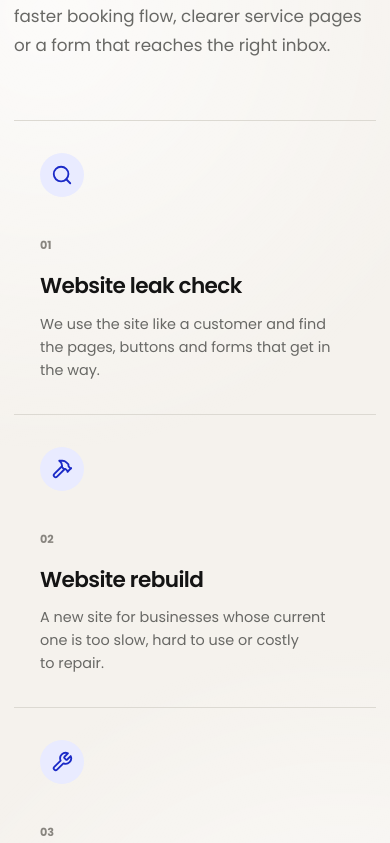
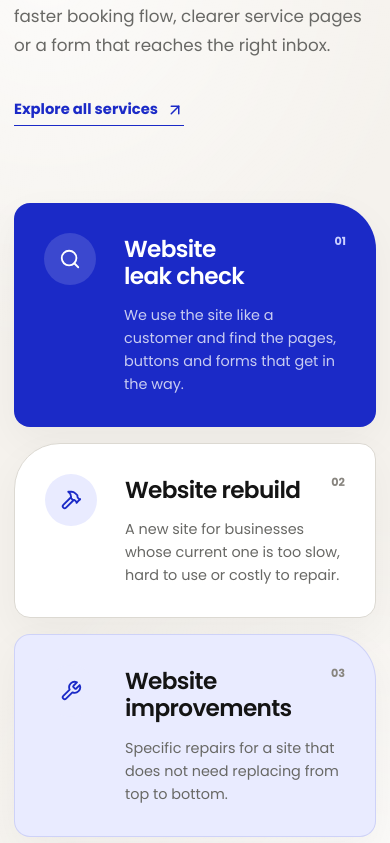
Before and after one commit to AdiKsOnDev/leakproof, a React (Vite) app: page / in a window 390 px wide. Shown: the part 2461-3304 px from the top of the page. Built offline with nearby package versions, Linux system fonts and the light colour scheme.

Commit message:
feat(homepage): redesign services overview

```diff
--- a/src/pages/HomePage.tsx
+++ b/src/pages/HomePage.tsx
@@ -86,12 +86,15 @@ export function HomePage() {
       </section>
 
       <section className="section section--soft">
-        <div className="container">
-          <SectionHeading
-            eyebrow="What we fix"
-            title="Fix what is broken. Rebuild when it makes sense."
-            text="Some sites need replacing. Others need a faster booking flow, clearer service pages or a form that reaches the right inbox."
-          />
+        <div className="container what-we-fix__layout">
+          <div className="what-we-fix__intro">
+            <SectionHeading
+              eyebrow="What we fix"
+              title="Fix what is broken. Rebuild when it makes sense."
+              text="Some sites need replacing. Others need a faster booking flow, clearer service pages or a form that reaches the right inbox."
+            />
+            <ArrowLink to="/services">Explore all services</ArrowLink>
+          </div>
           <div className="home-services">
             {services.map((service) => {
               const Icon = service.icon
@@ -105,7 +108,6 @@ export function HomePage() {
               )
             })}
           </div>
-          <div className="section-link"><ArrowLink to="/services">Explore all services</ArrowLink></div>
         </div>
       </section>
 
--- a/src/styles/_pages.scss
+++ b/src/styles/_pages.scss
@@ -239,55 +239,109 @@
   margin: 0;
 }
 
+.what-we-fix__layout {
+  display: grid;
+  grid-template-columns: 0.8fr 1.2fr;
+  align-items: start;
+  gap: 90px;
+}
+
+.what-we-fix__intro .section-heading {
+  margin-bottom: 35px;
+}
+
 .home-services {
+  position: relative;
   display: grid;
-  grid-template-columns: repeat(4, 1fr);
-  border-top: 1px solid $line;
-  border-bottom: 1px solid $line;
+  gap: 16px;
+  padding-block: 22px;
 }
 
 .home-services article {
-  min-height: 330px;
-  padding: 32px 26px;
-  border-right: 1px solid $line;
+  position: relative;
+  display: grid;
+  grid-template-columns: 58px 1fr auto;
+  align-items: start;
+  gap: 0 22px;
+  min-height: 175px;
+  padding: 30px;
+  border: 1px solid $line;
+  border-radius: 16px 46px 16px 16px;
+  background: $white;
+  box-shadow: 0 14px 40px rgba($ink, 0.045);
 }
 
-.home-services article:last-child {
-  border-right: 0;
+.home-services article:nth-child(odd) {
+  margin-right: 55px;
+}
+
+.home-services article:nth-child(even) {
+  margin-left: 55px;
+  border-radius: 46px 16px 16px 16px;
+}
+
+.home-services article:first-child {
+  border: 0;
+  background: $blue;
+  color: $white;
+}
+
+.home-services article:nth-child(3) {
+  border-color: rgba($blue, 0.13);
+  background: $soft-blue;
 }
 
 .home-services__icon {
   display: grid;
-  width: 44px;
-  height: 44px;
-  margin-bottom: 55px;
+  grid-row: 1 / span 3;
+  width: 52px;
+  height: 52px;
   border-radius: 50%;
   background: $soft-blue;
   color: $blue;
   place-items: center;
 }
 
+.home-services article:first-child .home-services__icon {
+  background: rgba($white, 0.14);
+  color: $white;
+}
+
 .home-services__number {
-  display: block;
-  margin-bottom: 18px;
+  grid-column: 3;
+  grid-row: 1;
   color: #88857f;
   font-size: 0.7rem;
   font-weight: 700;
 }
 
+.home-services article:first-child .home-services__number {
+  color: #cbd0ff;
+}
+
 .home-services h3 {
-  margin-bottom: 14px;
+  grid-column: 2;
+  grid-row: 1;
+  margin: 3px 0 14px;
+  font-size: 1.45rem;
 }
 
 .home-services p {
+  grid-column: 2 / span 2;
+  grid-row: 2;
+  max-width: 520px;
   margin: 0;
   color: $muted;
   font-size: 0.9rem;
 }
 
-.section-link {
-  margin-top: 35px;
-  text-align: right;
+.home-services article:first-child p {
+  color: rgba($white, 0.76);
+}
+
+.what-we-fix__intro .arrow-link {
+  color: $blue;
+  border-color: $blue;
 }
 
 .process-section {
--- a/src/styles/_responsive.scss
+++ b/src/styles/_responsive.scss
@@ -12,16 +12,8 @@
     grid-template-columns: 1.15fr 0.85fr;
   }
 
-  .home-services {
-    grid-template-columns: repeat(2, 1fr);
-  }
-
-  .home-services article:nth-child(2) {
-    border-right: 0;
-  }
-
-  .home-services article:nth-child(-n + 2) {
-    border-bottom: 1px solid $line;
+  .what-we-fix__layout {
+    gap: 55px;
   }
 
   .site-footer__top {
@@ -92,6 +84,7 @@
   .problem-section__grid,
   .deliverables-section__grid,
   .shared-needs-section__grid,
+  .what-we-fix__layout,
   .industry-hero__grid,
   .industry-principle__grid,
   .contact-page__grid,
@@ -114,6 +107,10 @@
   .problem-section__grid,
   .shared-needs-section__grid {
     gap: 30px;
+  }
+
+  .home-services article:nth-child(n) {
+    margin-inline: 0;
   }
 
   .problem-section__copy {
@@ -328,26 +325,17 @@
     gap: 42px;
   }
 
-  .home-services {
-    grid-template-columns: 1fr;
-  }
-
   .limits-grid {
     grid-template-columns: 1fr;
   }
 
   .home-services article {
     min-height: auto;
-    border-right: 0;
-    border-bottom: 1px solid $line;
-  }
-
-  .home-services article:last-child {
-    border-bottom: 0;
+    margin-inline: 0;
   }
 
   .home-services__icon {
-    margin-bottom: 40px;
+    margin-bottom: 0;
   }
 
   .industry-card {
```
